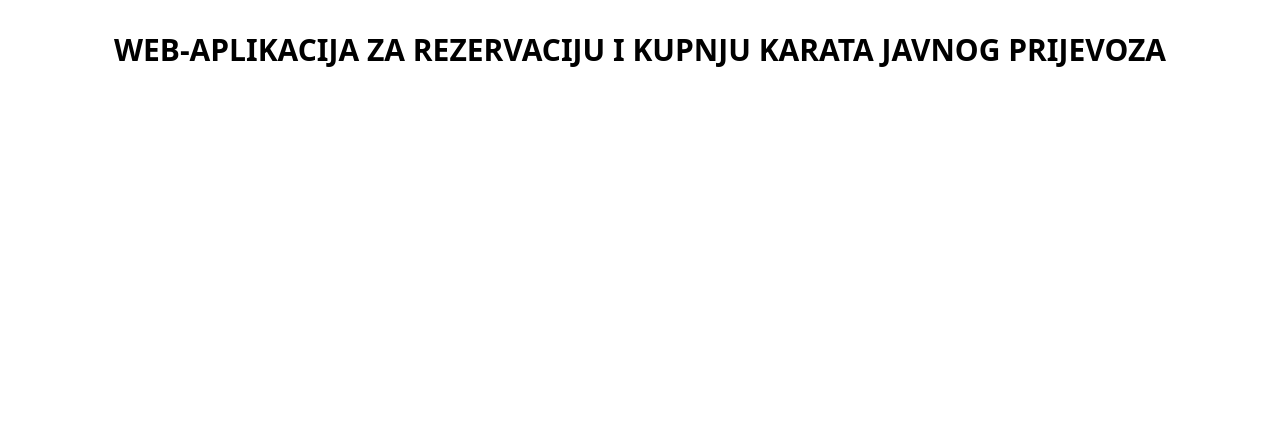
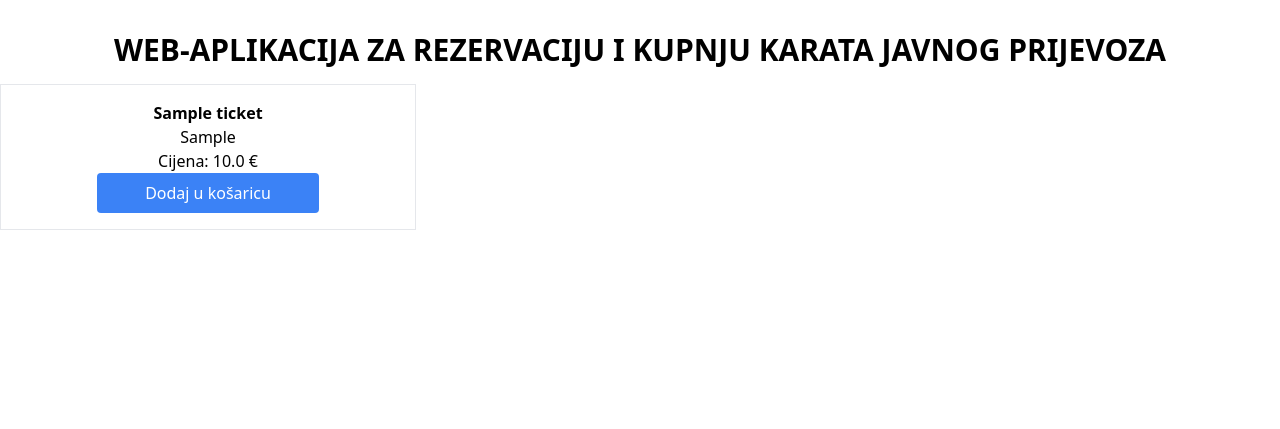
Before and after one commit to daredevil9215/PIOS-TVZ, a Flask app: page / in a window 1280 px wide. Shown: the part 56-485 px from the top of the page. Run offline with Flask 3, Linux system fonts and the light colour scheme; tables that the repository leaves empty hold one stand-in row (values such as "Sample post").

Commit message:
display tickets

```diff
--- a/app/main/routes.py
+++ b/app/main/routes.py
@@ -1,7 +1,7 @@
 from flask import render_template, flash, redirect, url_for, request
 from flask_login import current_user, login_required
 from app import db
-from app.models import User
+from app.models import User, Ticket
 from app.main import bp
 from app.main.forms import EditProfileForm
 import sqlalchemy as sa
@@ -9,7 +9,8 @@ import sqlalchemy as sa
 
 @bp.route('/')
 def index():
-    return render_template('index.html', title='Početna')
+    tickets = Ticket.query.all()
+    return render_template('index.html', title='Početna', tickets=tickets)
 
 
 @bp.route('/profile/<username>')
--- a/app/templates/base.html
+++ b/app/templates/base.html
@@ -35,7 +35,7 @@
               {% if current_user.is_anonymous %}
               <a href="{{ url_for('auth.login') }}" class="text-white ml-4 {{ 'font-bold' if request.path == '/auth/login' else '' }}">Prijava</a>
               {% else %}
-                <a href="{{ url_for('main.profile', username=current_user.username) }}" class="text-white ml-4 {{ 'font-bold' if request.path == '/profile' else '' }}">Moj profil</a>
+                <a href="{{ url_for('main.profile', username=current_user.username) }}" class="text-white ml-4 {{ 'font-bold' if request.path == '/profile/*' else '' }}">Moj profil</a>
                 {% if current_user.is_admin %}
                 <a href="{{ url_for('admin.index') }}" class="text-white ml-4 {{ 'font-bold' if request.path == '/admin' else '' }}">Administracija</a>
                 {% endif %}
--- a/app/templates/index.html
+++ b/app/templates/index.html
@@ -4,9 +4,15 @@
 {% if user %}
 <h1>Bok, {{ user.username }}!</h1>
 {% endif %}
-{% for ticket in tickets %}
-<div>
-  <p>ticket</p>
-</div>
-{% endfor %}
+    <div class="grid grid-cols-3 gap-4">
+        {% for ticket in tickets %}
+        <div class="text-center border p-4">
+            <h1 class="font-bold">{{ ticket.name }}</h1>
+            <p>{{ ticket.route }}</p>
+            <p>Cijena: {{ ticket.price }} €</p>
+            <!-- Add more ticket details as needed -->
+            <button class="bg-blue-500 text-white px-12 py-2 rounded">Dodaj u košaricu</button>
+        </div>
+        {% endfor %}
+    </div>
 {% endblock %}
--- a/app/templates/login.html
+++ b/app/templates/login.html
@@ -21,5 +21,5 @@
   <p>{{ form.remember_me() }} {{ form.remember_me.label }}</p>
   <p>{{ form.submit() }}</p>
 </form>
-<p>Novi Korisnik? <a href="{{ url_for('auth.register') }}">Klikni za Registraciju!</a></p>
+<p>Novi Korisnik? <a href="{{ url_for('auth.register') }}">Klikni za Registraciju.</a></p>
 {% endblock %}
--- a/app/templates/profile.html
+++ b/app/templates/profile.html
@@ -4,6 +4,6 @@
   {% if user == current_user %}
   <h1>Korisnik: {{ current_user.username }}</h1>
   <p>Stanje računa: <b>?kn</b></p>
-  <p><a href="{{ url_for('edit_profile') }}">Uredi Profil</a></p>
+  <p><a href="{{ url_for('main.edit_profile') }}">Uredi Profil</a></p>
   {% endif %}
 {% endblock %}
--- a/seed.py
+++ b/seed.py
@@ -7,7 +7,7 @@ app = create_app()
 def seed_users():
     users = [
         User(username="admin", password_hash="pbkdf2:sha256:600000$WLlhsm1tjmmTKiYA$b6b8e134385f41950091bdea0244b6258a092cfb45174df8ad321baa2db649c3", is_admin=1, balance=0),
-        User(username="asd1", password_hash="pbkdf2:sha256:600000$FwCwXGy0AtpX7ynx$49f105246ad1c31fea49a5577da11b1937f5643514ca367507621e7518cc3c3d", is_admin=0, balance=0)
+        User(username="asd", password_hash="pbkdf2:sha256:600000$FwCwXGy0AtpX7ynx$49f105246ad1c31fea49a5577da11b1937f5643514ca367507621e7518cc3c3d", is_admin=0, balance=0)
     ]
     for user in users:
         db.session.add(user)
```
